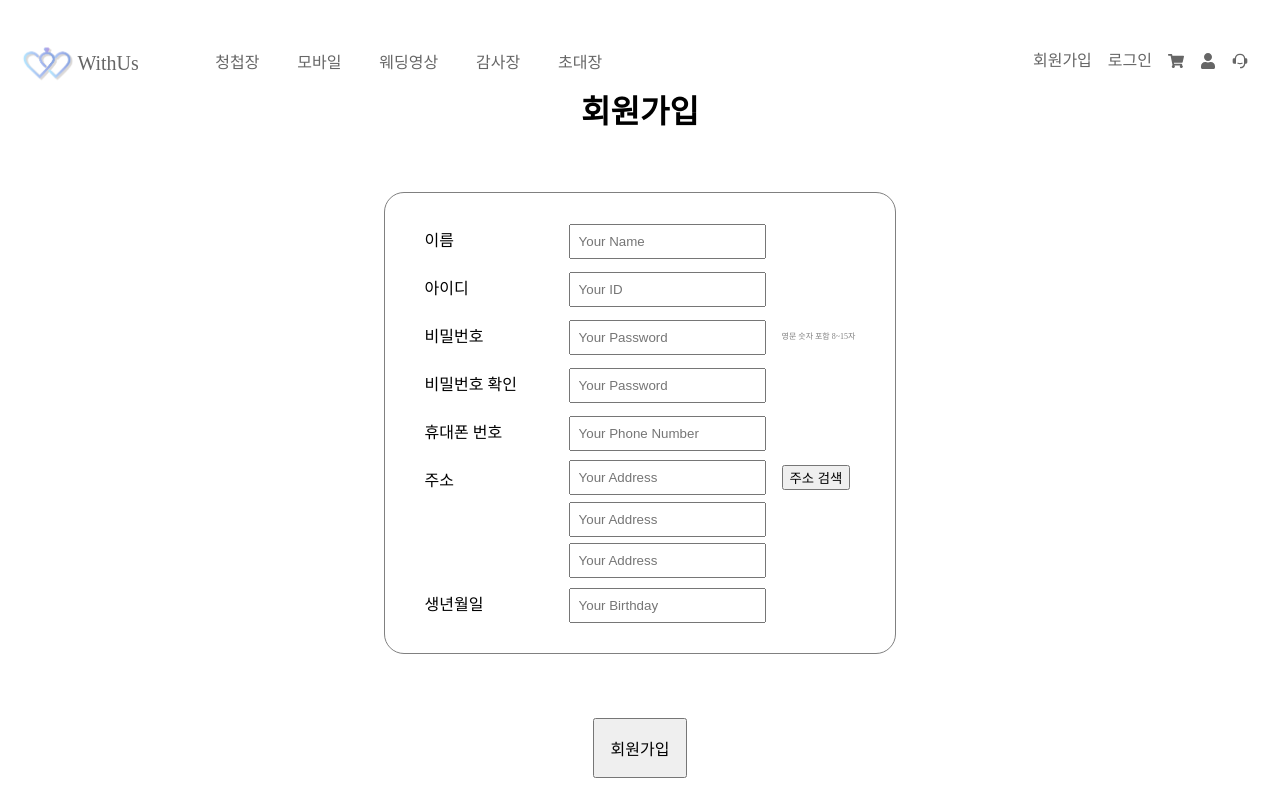
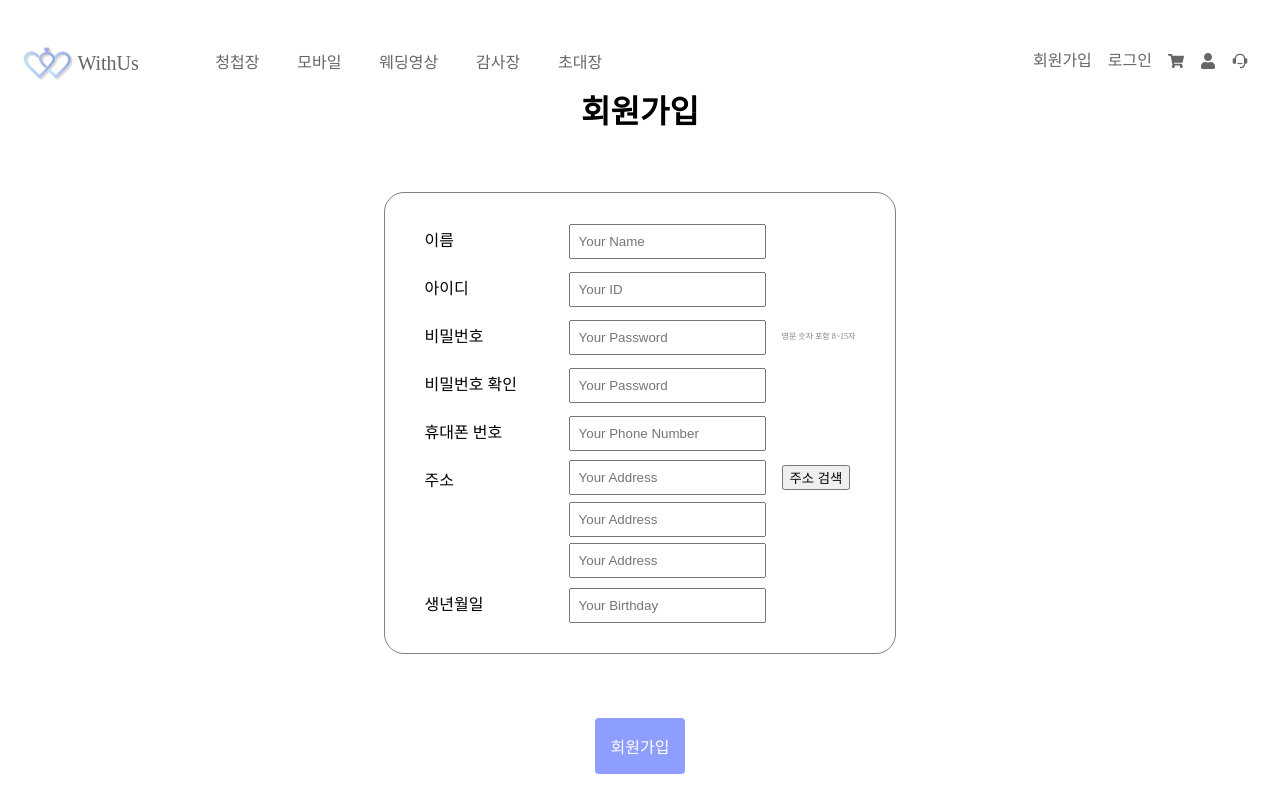
Before and after one commit to Choi-Yuchan/withus_frontend, a React (Create React App) app: page /signup in a window 1280 px wide. Shown: the top 800 px of the page. Built offline with nearby package versions, Linux system fonts and the light colour scheme; no server answers.

Commit message:
create SignUp  page

```diff
--- a/src/page/SignUp.jsx
+++ b/src/page/SignUp.jsx
@@ -3,6 +3,7 @@ import { Header } from "../components/Header";
 import { Footer } from "../components/Footer";
 import { styled } from "styled-components";
 import axios from "axios";
+import Button from "../components/Button";
 
 const SignUp = () => {
 
@@ -141,15 +142,11 @@ const SignUp = () => {
           </div>
         </StyledInner>
         <StyledSubmit>
-          <button
-            type="submit"
-            href="/login"
-            onClick={() => {
-              signup();
-            }}
-          >
-            회원가입
-          </button>
+          <Button
+          title={"회원가입"}
+          onClick={() => {
+            signup();
+          }} />
         </StyledSubmit>
       </StyledForm>
       <Footer />
```
